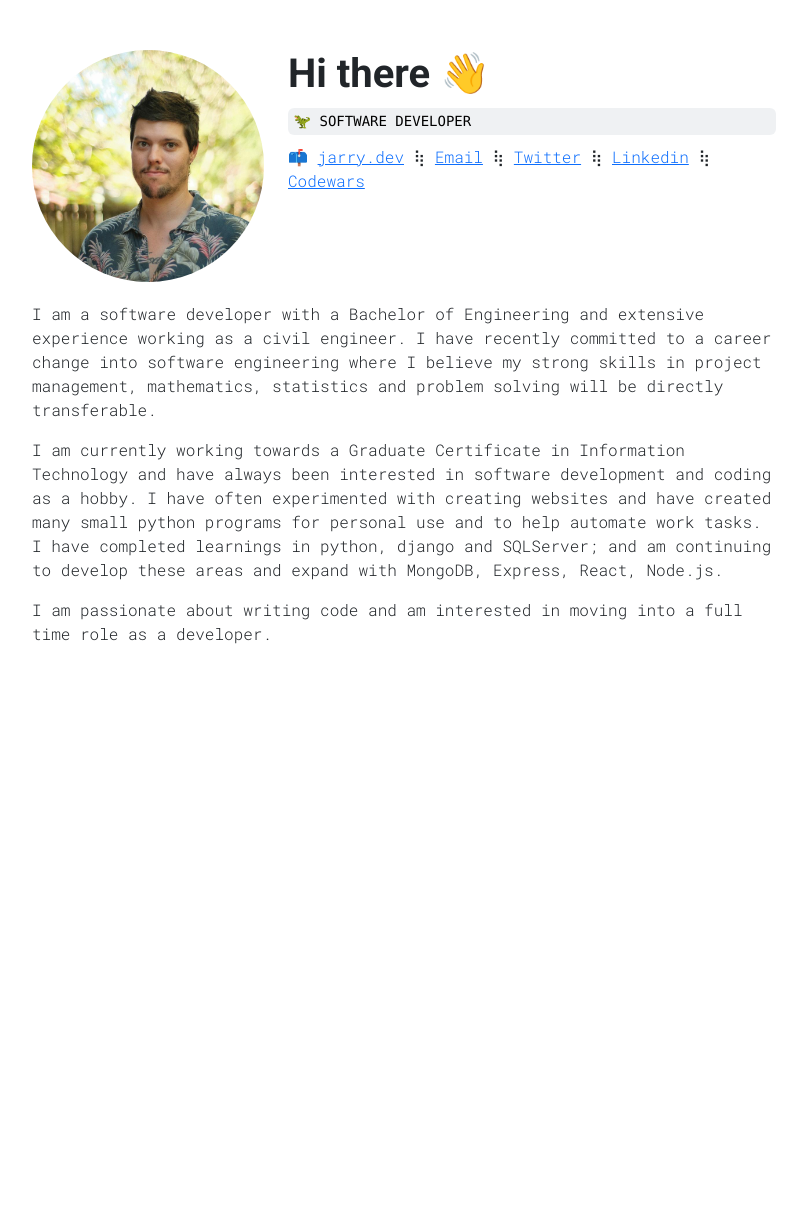
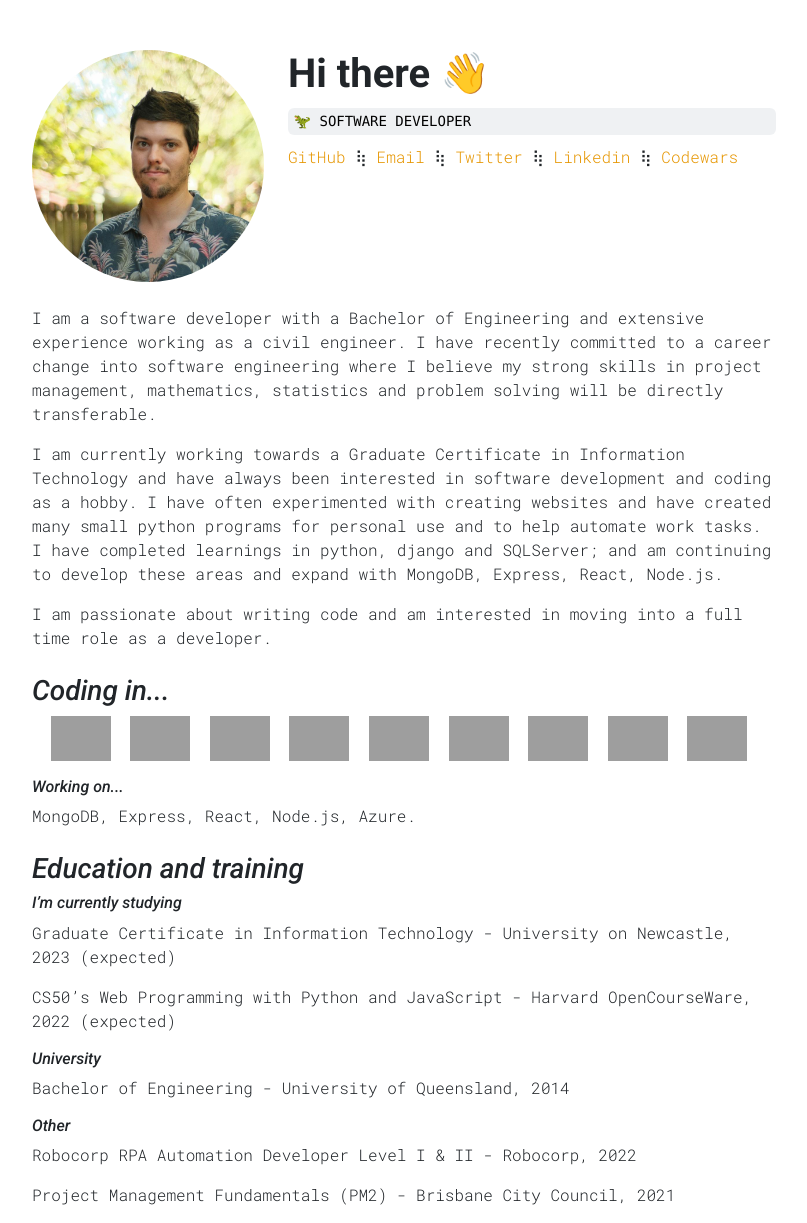
Before and after one commit to jarry90/jarry90.github.io, a plain HTML site: page index.html in a window 1280 px wide. Shown: the whole page, without its empty margins (236-1043 px from the left). Before the commit the page ends 800 px from the top, so only its background shows below. Drawn offline with nearby package versions, Linux system fonts and the light colour scheme; grey boxes are pictures that could not be loaded.

Commit message:
update index.html

```diff
--- a/index.html
+++ b/index.html
@@ -38,15 +38,16 @@
             font-style: italic;
         }
 
+        a {
+            text-decoration: none;
+            color: rgb(230, 150, 0);
+        }
+
         .container {
             max-width: 768px;
             margin: auto;
             background-color: #fff;
             /* box-shadow: 2px 2px 13px -4px rgba(0, 0, 0, 0.21); */
-        }
-
-        .topmargin {
-            margin-top: 20px;
         }
 
         code {
@@ -72,14 +73,15 @@
             <div class="col-8">
                 <h1>Hi there 👋</h1>
                 <code>🦖 SOFTWARE DEVELOPER</code>
-                📫 <a href="https://jarry.dev">jarry.dev</a> ⢷ <a href="mailto:jared.cavalli@gmail.com">Email</a> ⢷ <a
-                    href="https://twitter.com/Jared_Cavalli">Twitter</a> ⢷ <a
+                <a href="https://github.com/jarry90">GitHub</a> ⢷ <a href="mailto:jared.cavalli@gmail.com">Email</a>
+                ⢷ <a href="https://twitter.com/Jared_Cavalli">Twitter</a> ⢷ <a
                     href="https://www.linkedin.com/in/jaredcavalli/">Linkedin</a> ⢷ <a
                     href="https://www.codewars.com/users/jarry90">Codewars</a>
+
             </div>
         </div>
 
-        <div class="row topmargin">
+        <div class="row mt-4">
             <p>I am a software developer with a Bachelor of Engineering and extensive experience working as a civil
                 engineer. I have recently committed to a career change into software engineering where I believe my
                 strong skills in project management, mathematics, statistics and problem solving will be directly
@@ -92,6 +94,46 @@
             <p>I am passionate about writing code and am interested in moving into a full time role as a developer. </p>
 
         </div>
+
+        <div class="row mt-2">
+            <h3>Coding in...</h3>
+            <div class="row mx-0 text-center">
+                <p><img width="70px" style="padding-right:10px;"
+                        src="https://cdn.jsdelivr.net/gh/devicons/devicon/icons/python/python-original.svg" />
+                    <img width="70px" style="padding-right:10px;"
+                        src="https://cdn.jsdelivr.net/gh/devicons/devicon/icons/django/django-plain.svg" />
+                    <img width="70px" style="padding-right:10px;"
+                        src="https://cdn.jsdelivr.net/gh/devicons/devicon/icons/postgresql/postgresql-original-wordmark.svg" />
+                    <img width="70px" style="padding-right:10px;"
+                        src="https://cdn.jsdelivr.net/gh/devicons/devicon/icons/amazonwebservices/amazonwebservices-original.svg" />
+                    <img width="70px" style="padding-right:10px;"
+                        src="https://cdn.jsdelivr.net/gh/devicons/devicon/icons/javascript/javascript-plain.svg" />
+                    <img width="70px" style="padding-right:10px;"
+                        src="https://cdn.jsdelivr.net/gh/devicons/devicon/icons/html5/html5-plain.svg" />
+                    <img width="70px" style="padding-right:10px;"
+                        src="https://cdn.jsdelivr.net/gh/devicons/devicon/icons/css3/css3-plain.svg" />
+                    <img width="70px" style="padding-right:10px;"
+                        src="https://cdn.jsdelivr.net/gh/devicons/devicon/icons/github/github-original.svg" />
+                    <img width="70px" style="padding-right:10px;"
+                        src="https://cdn.jsdelivr.net/gh/devicons/devicon/icons/microsoftsqlserver/microsoftsqlserver-plain-wordmark.svg" />
+                </p>
+            </div>
+            <h6>Working on...</h6>
+            <p>MongoDB, Express, React, Node.js, Azure.</p>
+        </div>
+
+        <div class="row mt-2">
+            <h3>Education and training</h3>
+            <h6>I’m currently studying</h6>
+            <p>Graduate Certificate in Information Technology - University on Newcastle, 2023 (expected)</p>
+            <p>CS50’s Web Programming with Python and JavaScript - Harvard OpenCourseWare, 2022 (expected)</p>
+            <h6>University</h6>
+            <p>Bachelor of Engineering - University of Queensland, 2014</p>
+            <h6>Other</h6>
+            <p>Robocorp RPA Automation Developer Level I &amp; II - Robocorp, 2022</p>
+            <p>Project Management Fundamentals (PM2) - Brisbane City Council, 2021</p>
+
+        </div>
 </body>
 
 </html>
```
